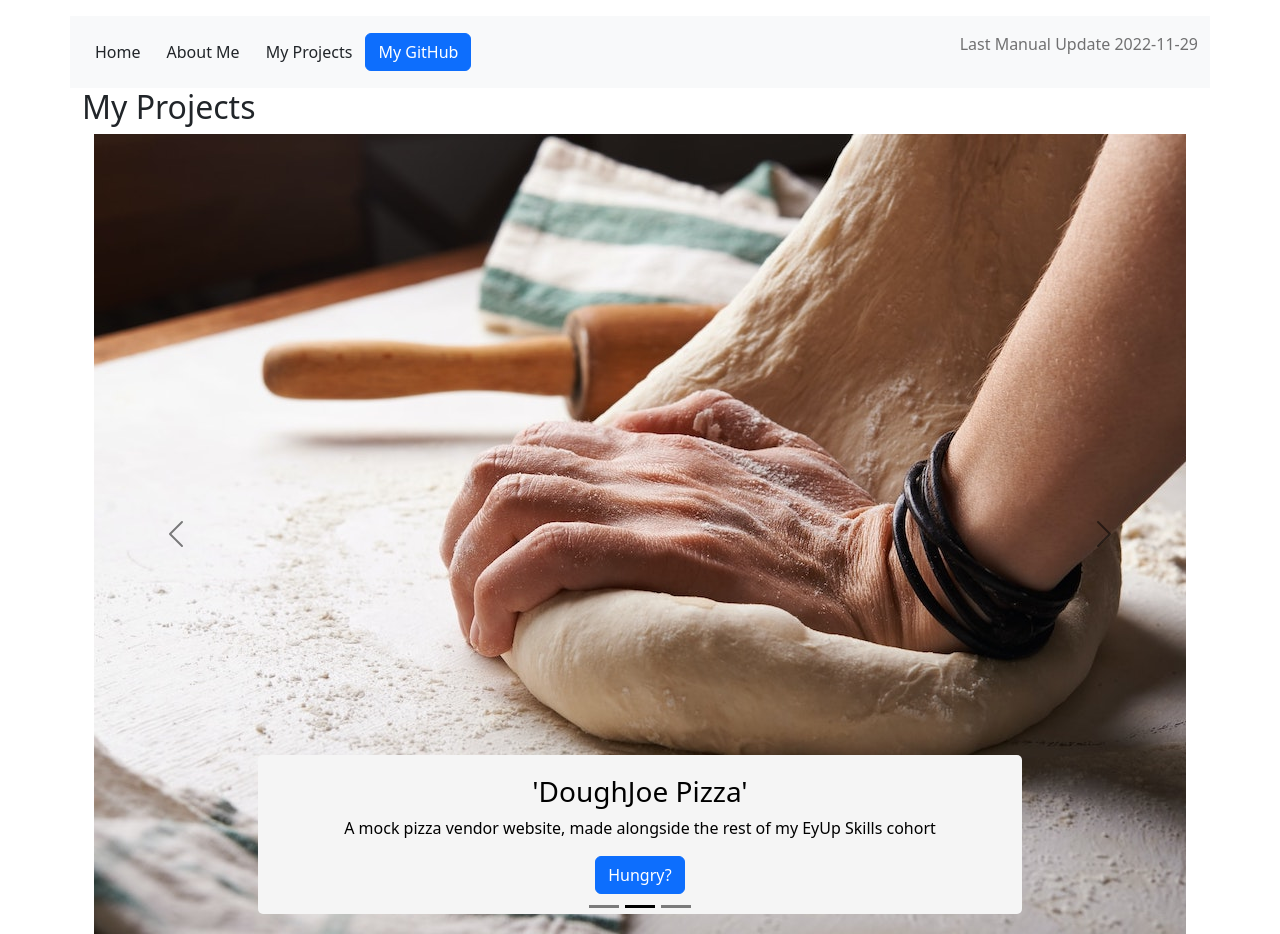
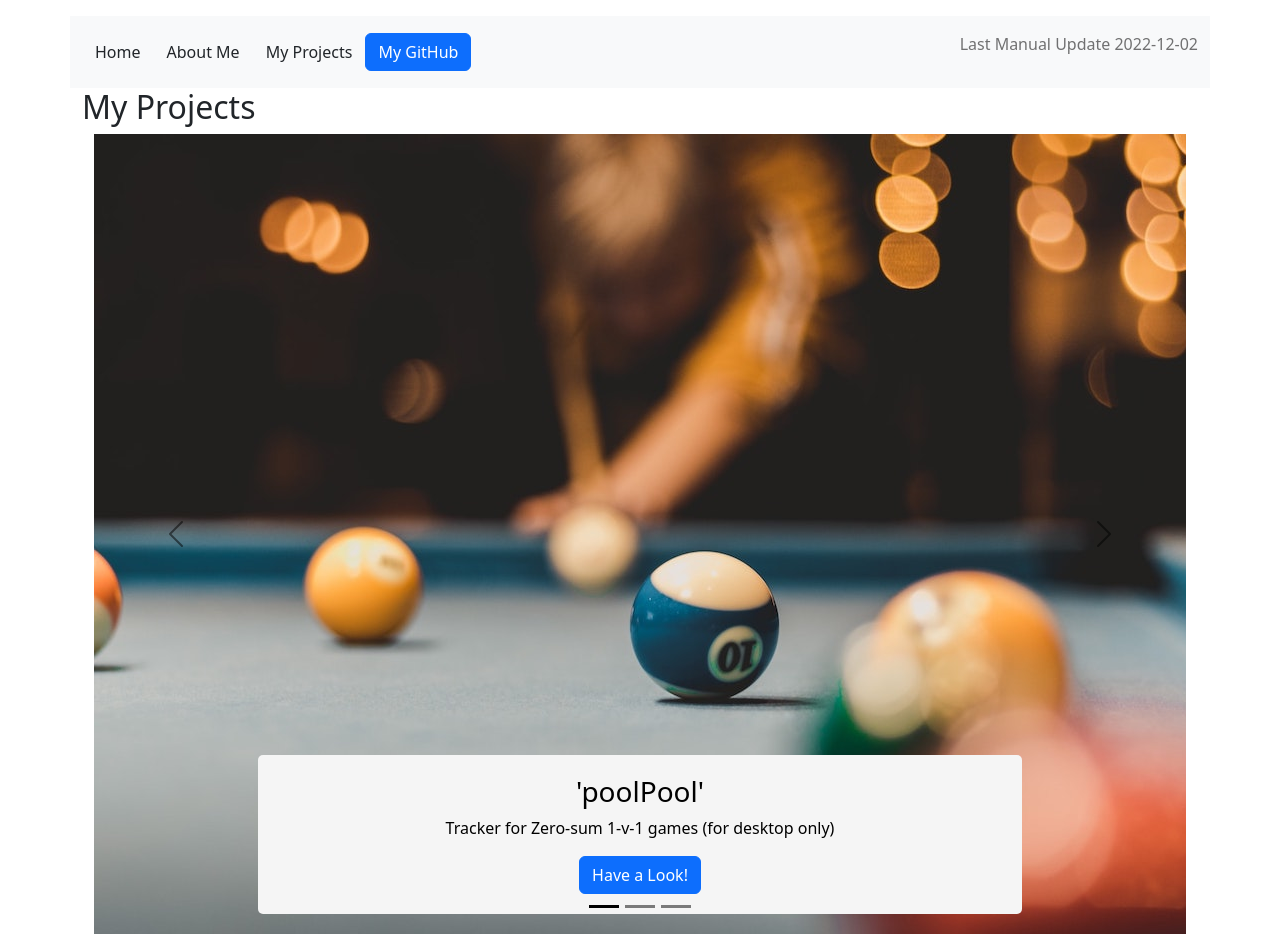
Before and after one commit to danmsto/portfolio, a React (Create React App) app: page /portfolio/my-projects in a window 1280 px wide. Shown: the part 80-1014 px from the top of the page. Built offline with nearby package versions, Linux system fonts and the light colour scheme.

Commit message:
refinement added

```diff
--- a/src/MyProjects.jsx
+++ b/src/MyProjects.jsx
@@ -7,7 +7,7 @@ function MyProjects() {
       return (
         <Carousel.Item
           key={project.title}
-          interval={5000}
+          interval={10000}
         >
           <img
             className="carousel-image"
@@ -17,7 +17,7 @@ function MyProjects() {
           <Carousel.Caption>
             <h3>{project.title}</h3>
             <p>{project.description}</p>
-            <Button href={project.link}>{project.linkText}</Button>
+            <Button href={project.link} target="_blank">{project.linkText}</Button>
           </Carousel.Caption>
         </Carousel.Item>
       );
--- a/src/content.js
+++ b/src/content.js
@@ -24,7 +24,7 @@ const content = {
       Functionalised Piperidines under Prof Peter O'Brien`
     }
   ],
-  siteFooter: "Last Manual Update 2022-11-29"
+  siteFooter: "Last Manual Update 2022-12-02"
 
 
 };
```
